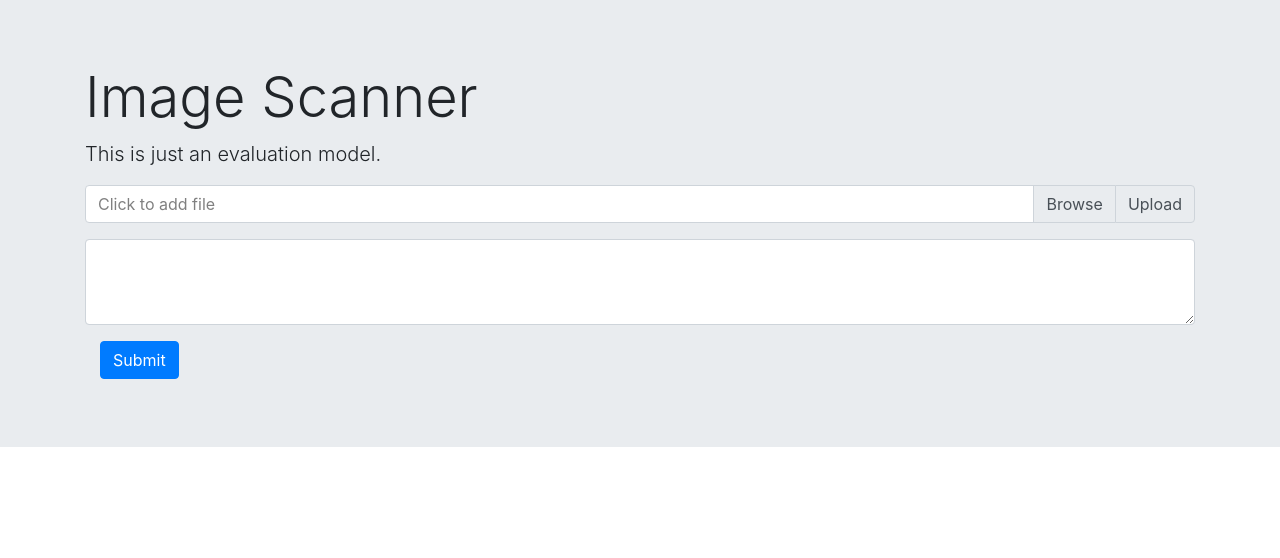
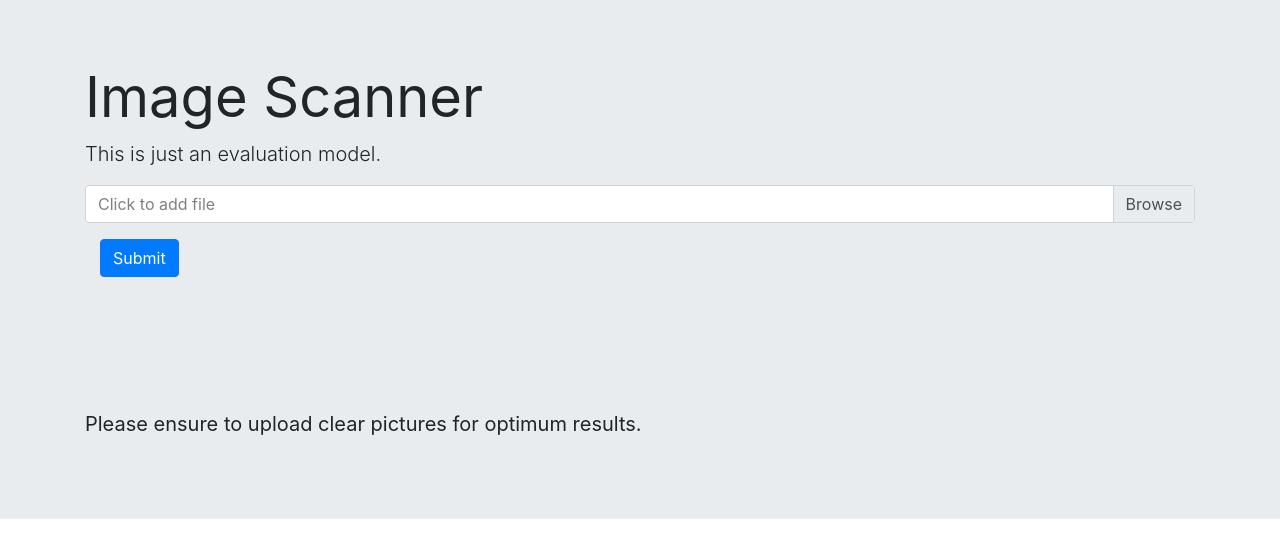
Before and after one commit to Adminixtrator/Init, a Django app: page / in a window 1280 px wide. Shown: the top 558 px of the page. Run offline with Django 3.2, Linux system fonts and the light colour scheme; some libraries are stand-ins or nearby versions.

Commit message:
Preparing ground;

```diff
--- a/ims/imscan/templates/index.html
+++ b/ims/imscan/templates/index.html
@@ -11,9 +11,9 @@
 <body>
 
 
-    <div class="jumbotron jumbotron-fluid">
+    <div class="jumbotron jumbotron-fluid"style="margin-bottom: 0px;">
         <div class="container">
-          <h1 class="display-4">Image Scanner</h1>
+          <h1 class="display-4"><b>Image Scanner</b></h1>
           <p class="lead">This is just an evaluation model.</p>
 
 
@@ -21,26 +21,47 @@
 
           <div class="input-group mb-3">
             <div class="custom-file">
-              <input type="file" class="custom-file-input" id="inputGroupFile02">
-              <label class="custom-file-label" for="inputGroupFile02" aria-describedby="inputGroupFileAddon02" accept="image/x-png,image/gif,image/jpeg" style="color: grey;">Click to add file</label>
+              <input type="file" class="custom-file-input" id="inputGroupFile02" required multiple>
+              <label class="custom-file-label" for="inputGroupFile02" id="inputGroupFile02-filename" aria-describedby="inputGroupFileAddon02" accept="image/x-png,image/gif,image/jpeg" style="color: grey;">Click to add file</label>
             </div>
-            <div class="input-group-append">
-              <span class="input-group-text" id="inputGroupFileAddon02">Upload</span>
-            </div>
-          </div>
-          <div class="form-group">
-            <textarea class="form-control" id="exampleFormControlTextarea1" rows="3"></textarea>
+
           </div>
           <div class="col-auto my-1">
             <button type="submit" class="btn btn-primary">Submit</button>
           </div>
+
           </form>
 
         </div>
       </div>
 
+      <div class="jumbotron jumbotron-fluid" style="margin-top: 0px;">
+        <div class="container">
+            {% if extracted_text %}
+            <div class="form-group">
+              <textarea class="form-control" id="exampleFormControlTextarea1" rows="3"></textarea>
+            </div>
+            {% endif %}
+          <p class="lead"><b>Please ensure to upload clear pictures for optimum results.</b></p>
+        </div>
+      </div>
 
 
+    <script>
+
+    var input = document.getElementById( 'inputGroupFile02' );
+    var infoArea = document.getElementById( 'inputGroupFile02-filename' );
+
+    input.addEventListener( 'change', showFileName );
+
+    function showFileName( event ) {
+
+        var input = event.srcElement;
+        var fileName = input.files[0].name;
+        infoArea.textContent =  fileName;
+}
+
+    </script>
 
     <script src="https://code.jquery.com/jquery-3.4.1.slim.min.js" integrity="sha384-J6qa4849blE2+poT4WnyKhv5vZF5SrPo0iEjwBvKU7imGFAV0wwj1yYfoRSJoZ+n" crossorigin="anonymous"></script>
     <script src="https://cdn.jsdelivr.net/npm/popper.js@1.16.0/dist/umd/popper.min.js" integrity="sha384-Q6E9RHvbIyZFJoft+2mJbHaEWldlvI9IOYy5n3zV9zzTtmI3UksdQRVvoxMfooAo" crossorigin="anonymous"></script>
```
